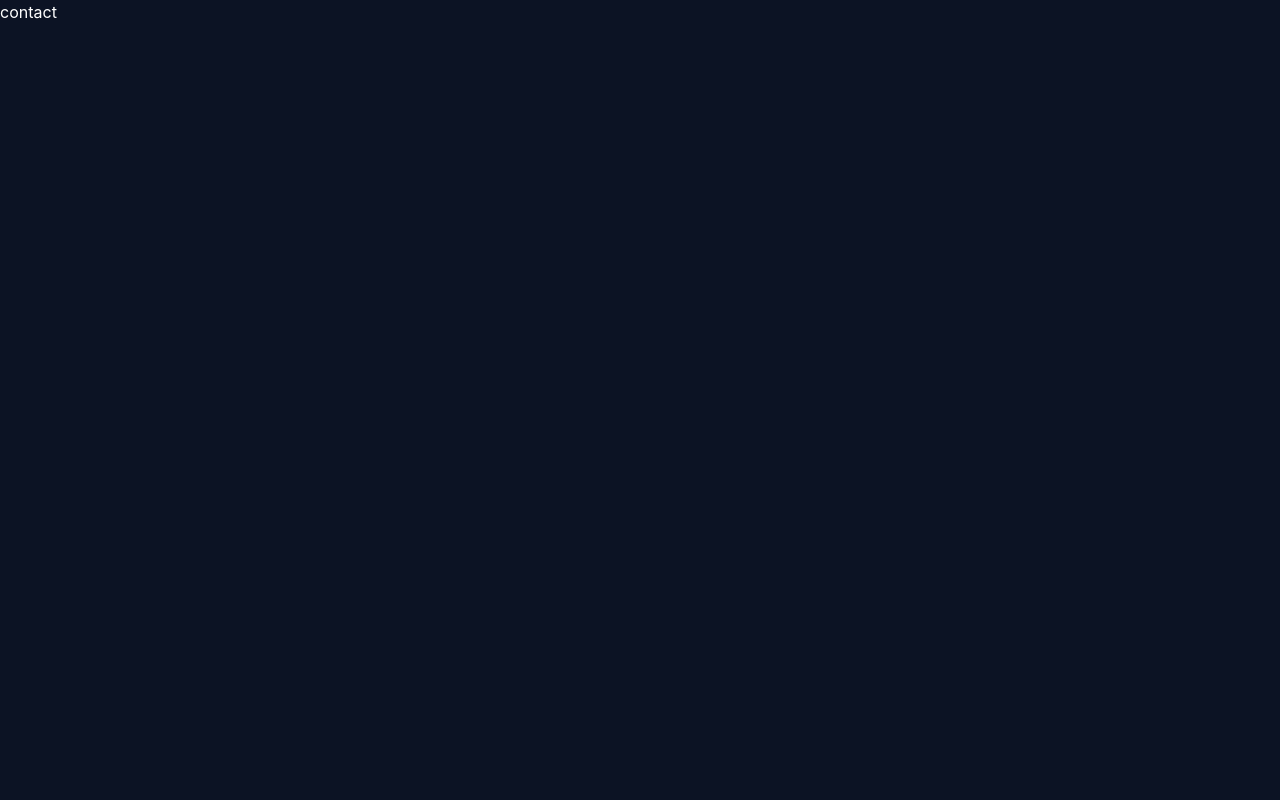
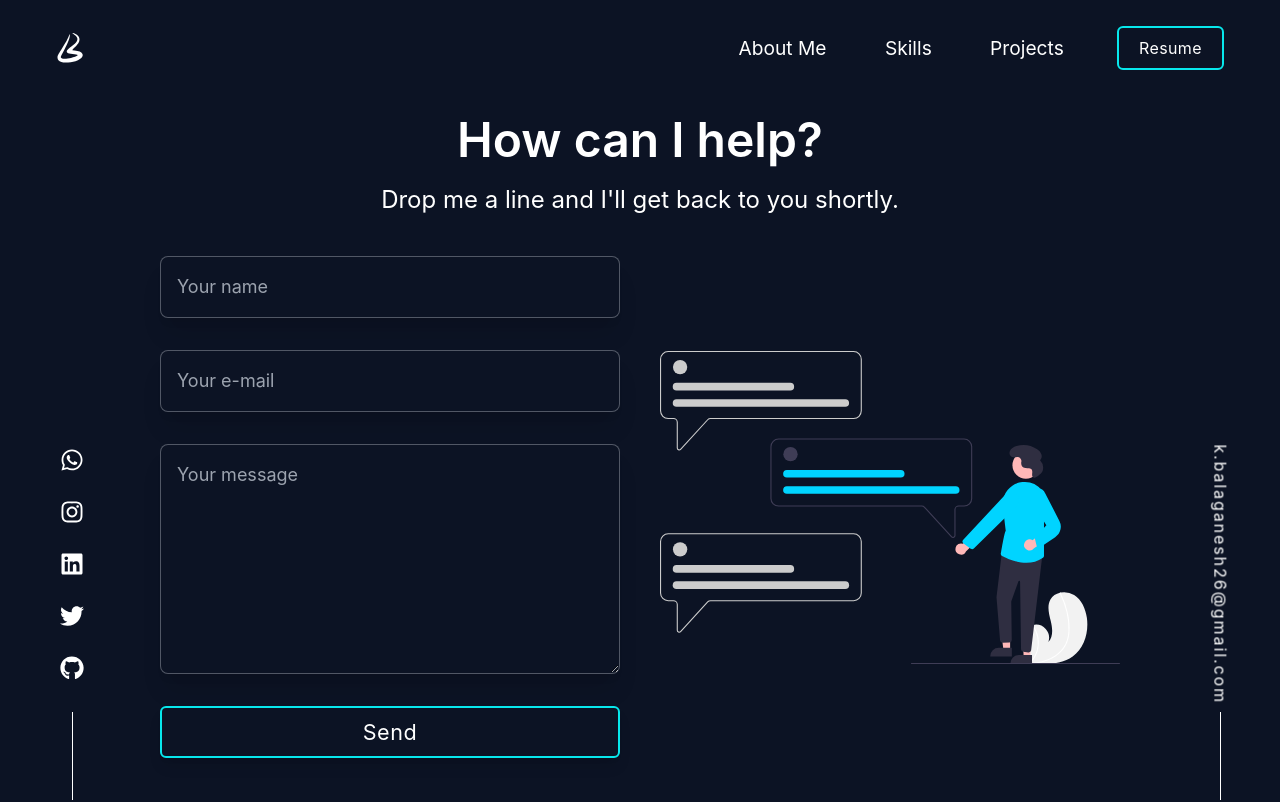
Before and after one commit to Balaganesh003/Balaganesh-dev, a Next.js app: page /contact in a window 1280 px wide. Shown: the top 802 px of the page. Built offline with nearby package versions, Linux system fonts and the light colour scheme.

Commit message:
added the contact section

```diff
--- a/components/Footer.jsx
+++ b/components/Footer.jsx
@@ -4,8 +4,8 @@ import SocialLinksData from '@/socialLinksData';
 
 const Footer = () => {
   return (
-    <div className="text-center  my-16 md:mt-32">
-      <div className=" md:hidden flex items-center justify-center  space-x-5 mb-10">
+    <div className="text-center bg-primary  text-white py-16 md:pt-32">
+      <div className=" md:hidden flex items-center justify-center  space-x-5 pb-10">
         {SocialLinksData.map((link, index) => (
           <a key={index} target="_new" href={link.link}>
             <link.Icon className="text-[1.8rem]  transition-all hover:text-secondary duration-200 hover:-translate-y-[2px] hover:scale-105 cursor-pointer" />
--- a/components/MailSideBar.jsx
+++ b/components/MailSideBar.jsx
@@ -1,3 +1,4 @@
+import Link from 'next/link';
 import React from 'react';
 
 const MailSideBar = () => {
@@ -8,12 +9,12 @@ const MailSideBar = () => {
       data-aos-delay="1600"
       className="hidden pr-5 right-5 md:fixed top-0 md:flex flex-col items-center text-white h-screen justify-end  space-y-[6.8rem]">
       <div className="rotate-90 mb-20 w-10 py-[2.9rem] ">
-        <a
-          href="mailto:k.balaganesh26@gmail.com"
+        <Link
+          href="/contact"
           target="_new"
           className="tracking-2 inline-block hover:-translate-x-1 transition-all  duration-200 cursor-pointer hover:text-secondary  ">
           k.balaganesh26@gmail.com
-        </a>
+        </Link>
       </div>
       <div className="w-px bg-white h-[5.5rem]"></div>
     </div>
--- a/components/Navigation.jsx
+++ b/components/Navigation.jsx
@@ -38,14 +38,14 @@ const Navigation = () => {
   }, []);
 
   return (
-    <div className="bg-primary w-full">
+    <div className="bg-primary w-full text-white">
       <div
-        className={`hidden md:flex items-center justify-between h-28 bg-primary transition-transform duration-200   ${
-          isSticky && 'shadow-2xl fixed inset-x-0 top-0  z-50 md:px-[3.5rem]'
+        className={`hidden md:flex items-center justify-between h-[6rem] bg-primary transition-transform duration-200 md:px-[3.5rem]   ${
+          isSticky && 'shadow-2xl fixed inset-x-0 top-0  z-50 '
         }`}>
         {/* Desktop */}
         <div className="cursor-pointer">
-          <Link onClick={ScrollToTop} href="#" className="cursor-pointer">
+          <Link onClick={ScrollToTop} href="/" className="cursor-pointer">
             <Image src="/logo.svg" alt="My Logo" width={28} height={28} />
           </Link>
         </div>
@@ -71,8 +71,8 @@ const Navigation = () => {
         <div className="relative">
           <div
             className={`w-full ${
-              isSticky && 'shadow-2xl fixed inset-x-0 top-0  px-[1.5rem]'
-            } bg-primary flex justify-between h-[5rem]`}>
+              isSticky && 'shadow-2xl fixed inset-x-0 top-0  '
+            } bg-primary flex justify-between h-[5rem] px-[1.5rem]`}>
             <div
               className="cursor-pointer flex items-center justify-center"
               onClick={ScrollToTop}>
--- a/components/SocialLinks.jsx
+++ b/components/SocialLinks.jsx
@@ -7,7 +7,7 @@ const SocialLinks = () => {
       data-aos="fade-up"
       data-aos-duration="1300"
       data-aos-delay="1600"
-      className="hidden md:fixed justify-end bottom-0  left-5 px-9 md:flex flex-col items-center text-white h-fit  space-y-8">
+      className="hidden md:fixed justify-end bottom-0 z-[2] left-5 px-10 md:flex flex-col items-center text-white h-fit  space-y-8">
       <div className="flex flex-col space-y-7">
         {SocialLinksData.map((link, index) => (
           <a key={index} target="_new" href={link.link}>
--- a/pages/_app.js
+++ b/pages/_app.js
@@ -1,5 +1,17 @@
 import '@/styles/globals.css';
+import MailSideBar from '@/components/MailSideBar';
+import SocialLinks from '@/components/SocialLinks';
+import Footer from '@/components/Footer';
+import Navigation from '@/components/Navigation';
 
 export default function App({ Component, pageProps }) {
-  return <Component {...pageProps} />;
+  return (
+    <>
+      <Navigation />
+      <SocialLinks />
+      <Component {...pageProps} />
+      <MailSideBar />
+      <Footer />
+    </>
+  );
 }
--- a/pages/contact.js
+++ b/pages/contact.js
@@ -1,7 +1,65 @@
-import React from 'react';
+/* eslint-disable react-hooks/rules-of-hooks */
+import Image from 'next/image';
+import React, { useState } from 'react';
+import ContactSvg from '../public/contact-svg.svg';
 
 const contact = () => {
-  return <div className="bg-primary text-white h-screen">contact</div>;
+  const [name, setName] = useState('');
+  const [email, setEmail] = useState('');
+  const [message, setMessage] = useState('');
+
+  const handleSubmit = (e) => {
+    e.preventDefault();
+    console.log(name, email, message);
+  };
+
+  return (
+    <div className="bg-primary pt-5 text-white h-screen px-[1.5rem] md:px-[7rem] xl:px-[10rem] ">
+      <h1 className="text-4xl md:text-5xl font-semibold text-center">
+        How can I help?
+      </h1>
+      <p className="text-2xl text-center mt-5">
+        Drop me a line and I&apos;ll get back to you shortly.
+      </p>
+      <div className="flex mt-10 gap-10 justify-center">
+        <form className="flex-1 flex flex-col gap-8 " onSubmit={handleSubmit}>
+          <input
+            onChange={(e) => setName(e.target.value)}
+            type="text"
+            className="bg-primary focus:border-secondary shadow-xl border  border-HeadingGray/50  text-lg focus:outline-none  px-4 rounded-lg py-4"
+            placeholder="Your name"
+            value={name}
+          />
+
+          <input
+            onChange={(e) => setEmail(e.target.value)}
+            type="email"
+            placeholder="Your e-mail"
+            className="bg-primary shadow-xl border focus:border-secondary  border-HeadingGray/50  text-lg focus:outline-none  px-4 rounded-lg py-4"
+            value={email}
+          />
+
+          <textarea
+            onChange={(e) => setMessage(e.target.value)}
+            name="Your message"
+            id=""
+            cols="30"
+            rows="7"
+            value={message}
+            placeholder="Your message"
+            className="bg-primary shadow-xl border focus:border-secondary border-HeadingGray/50  text-lg focus:outline-none  px-4 rounded-lg py-4"
+          />
+
+          <button className="tracking-wide shadow-lg px-8 py-2 md:py-2 md:px-5  border-HeadingBlue border-2 rounded-md cursor-pointer hover:border-cyan-500 text-[1.35rem] hover:bg-cyan-300/5  ">
+            Send
+          </button>
+        </form>
+        <div className="md:flex hidden flex-1 items-center justify-center">
+          <Image src={ContactSvg} alt="contactsvg" />
+        </div>
+      </div>
+    </div>
+  );
 };
 
 export default contact;
--- a/pages/index.js
+++ b/pages/index.js
@@ -39,13 +39,12 @@ export default function Home() {
       </Head>
 
       <main
-        className={`bg-primary h-full flex flex-col items-center  relative text-white px-[1.5rem] w-screen md:w-auto   md:px-[3.5rem]`}>
-        <SocialLinks />
-        <Navigation />
+        className={`bg-primary h-full  flex flex-col items-center  relative text-white px-[1.5rem] w-screen md:w-auto   md:px-[3.5rem]`}>
+        {/* <SocialLinks /> */}
         <div className={`md:px-[4.5rem]`}>
           <div
             className={`h-[calc(100vh-7rem)] min-h-[30rem] xl:pb-10 items-center flex ${
-              isStickyNav && 'md:mt-[7rem] mt-[5rem]'
+              isStickyNav && 'md:mt-[6rem] mt-[5rem]'
             }`}>
             <Header />
           </div>
@@ -60,9 +59,9 @@ export default function Home() {
           <Projects />
           <hr className="h-px mx-auto my-24 md:my-28 bg-gray-100 border-0 rounded  dark:bg-gray-700" />
           <ContactMe />
-          <Footer />
+          {/* <Footer /> */}
         </div>
-        <MailSideBar />
+        {/* <MailSideBar /> */}
       </main>
     </>
   );
--- /dev/null
+++ b/pages/projects.js
@@ -0,0 +1,7 @@
+import React from 'react';
+
+const projects = () => {
+  return <div className="h-screen bg-primary">projects</div>;
+};
+
+export default projects;
```
Also changed, not shown: public/contact-svg.svg (added).
